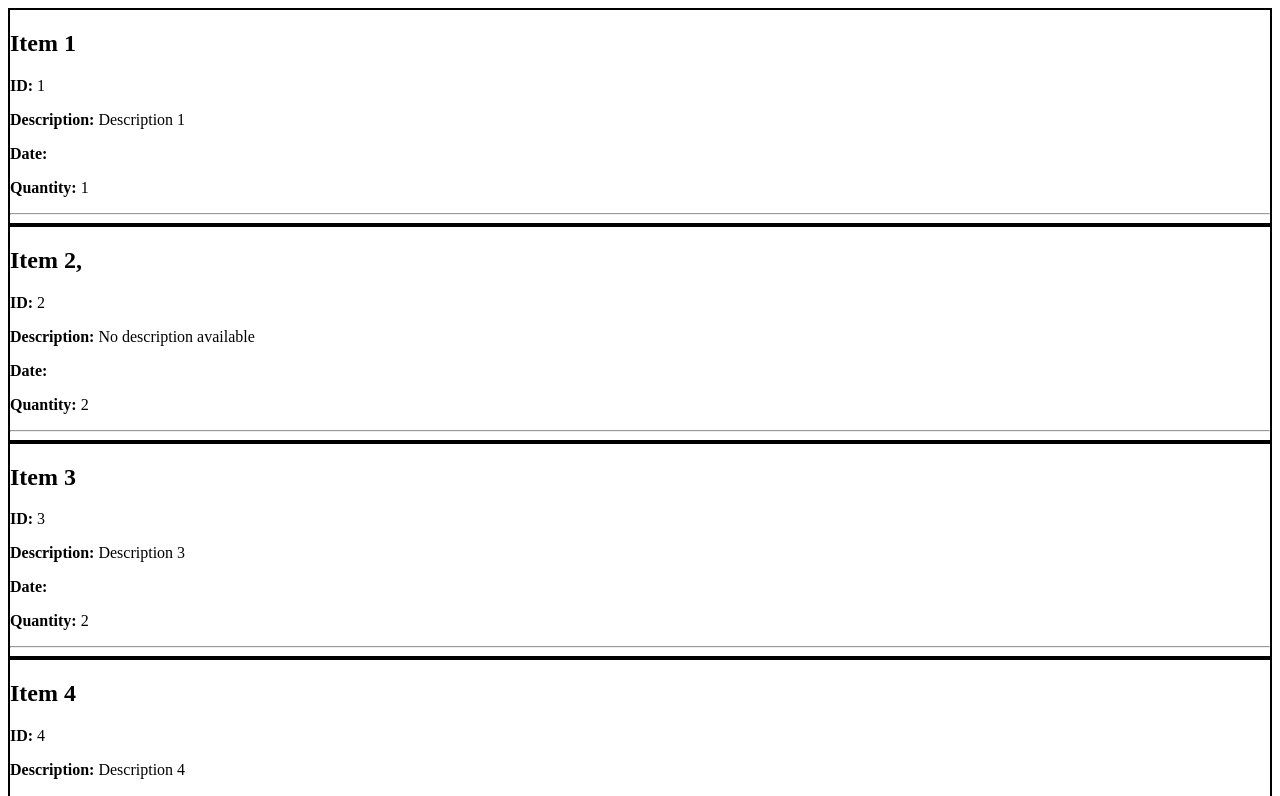
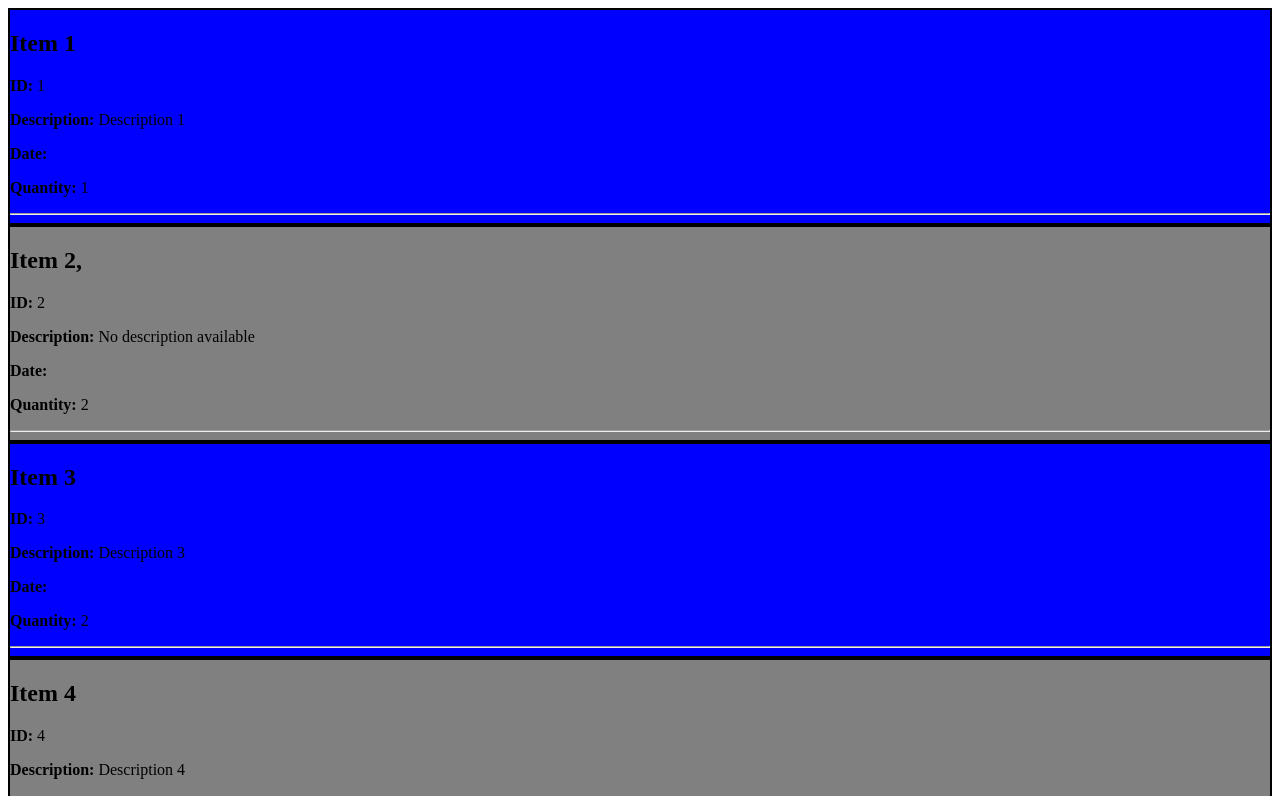
Before and after one commit to 28Prabh/Prabhjeet-Singh-Learning-Angular-, an Angular app: page / in a window 1280 px wide. Shown: the top 796 px of the page. Built offline with nearby package versions, Linux system fonts and the light colour scheme.

Commit message:
Did ALL THE ESSIENTIAL steps

```diff
--- a/src/app/shoe-list-item/shoe-list-item.component.html
+++ b/src/app/shoe-list-item/shoe-list-item.component.html
@@ -1,4 +1,4 @@
-<div class="content-list-item">
+<div class="content-list-item" [ngStyle]="{'background-color': (index ?? 0) % 2 === 0 ? 'blue' : 'grey'}">
   <h2>{{ shoe.name }}</h2>
   <p><strong>ID:</strong> {{ shoe.id }}</p>
   <p><strong>Description:</strong> {{ shoe.description ? shoe.description : 'No description available' }}</p>
--- a/src/app/shoe-list-item/shoe-list-item.component.ts
+++ b/src/app/shoe-list-item/shoe-list-item.component.ts
@@ -1,12 +1,16 @@
 import {Component, Input} from '@angular/core';
+import {NgStyle} from "@angular/common";
 
 @Component({
   selector: 'app-shoe-list-item',
   standalone: true,
-  imports: [],
+  imports: [
+    NgStyle
+  ],
   templateUrl: './shoe-list-item.component.html',
   styleUrl: './shoe-list-item.component.css'
 })
 export class ShoeListItemComponent {
 @Input() shoe?: any;
+  @Input() index!: number;
 }
--- a/src/app/shoe-list/shoe-list.component.html
+++ b/src/app/shoe-list/shoe-list.component.html
@@ -1,3 +1,3 @@
-<div *ngFor="let shoe of shoeList" >
-  <app-shoe-list-item [shoe]="shoe" ></app-shoe-list-item>
+<div *ngFor="let shoe of shoeList; let i = index">
+  <app-shoe-list-item [shoe]="shoe" [index]="i"></app-shoe-list-item>
 </div>
```
